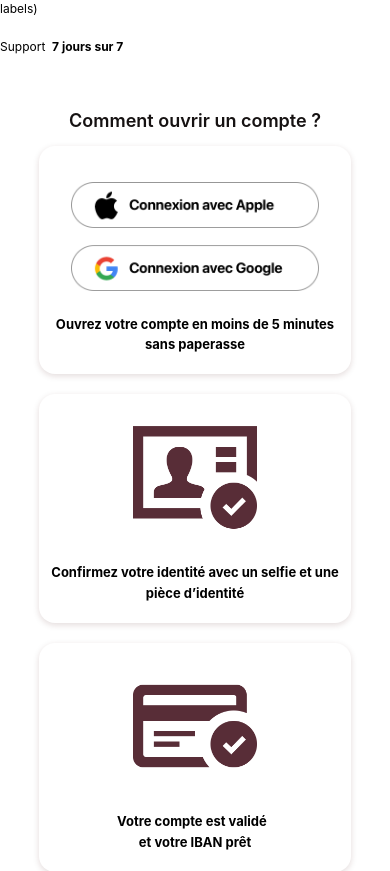
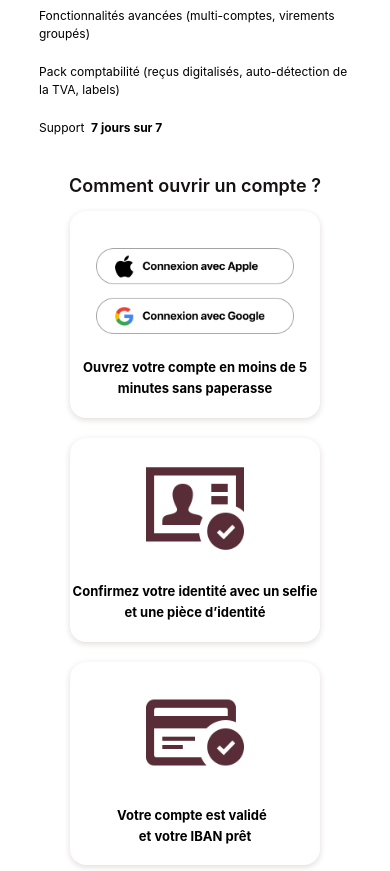
Before and after one commit to b-partners/web-landing, a React (Create React App) app: page / in a window 390 px wide. Shown: the part 4114-4985 px from the top of the page. Built offline with nearby package versions, Linux system fonts and the light colour scheme.

Commit message:
fix: pricing responsive design

```diff
--- a/public/assets/css/styles.css
+++ b/public/assets/css/styles.css
@@ -759,7 +759,7 @@ video {
 		padding: 25px 30px;
 		border-bottom-left-radius: 10px;
 		border-bottom-right-radius: 10px;
-		margin: 0 25px;
+		margin: 0;
 	}
 
 	.pricing-plan:last-child {
--- a/src/pages/Home/Pricing/Pricing.css
+++ b/src/pages/Home/Pricing/Pricing.css
@@ -9,7 +9,7 @@
 }
 
 .pricing__main {
-    width: 60%;
+    width: 50%;
     margin-left: auto;
 }
 
@@ -19,7 +19,7 @@
 }
 
 .pricing__section {
-    width: 20%;
+    width: 25%;
     height: fit-content;
     margin-top: auto;
 }
@@ -68,7 +68,7 @@
 }
 
 
-@media (max-width: 968px) {
+@media (max-width: 1060px) {
     .pricing__container {
         flex-direction: column;
         font-size: var(--normal-font-size);
@@ -124,7 +124,8 @@
 @media (max-width: 520px) {
     .pricing__main,
     .pricing__section {
-        width: 100%;
+        width: 80%;
+        margin: auto;
     }
 
     .pricing__button {
```
